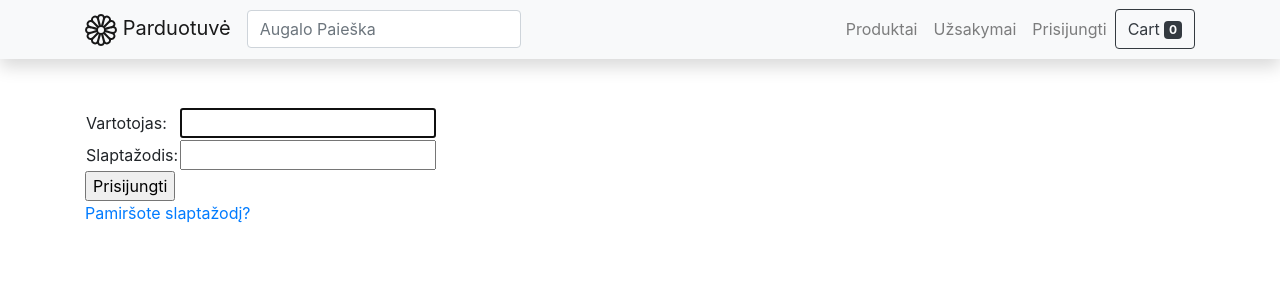
After one commit to MindaugasZitkus/onlineshop_baigiamasis, a Django app: page /accounts/login/ in a window 1280 px wide. The commit adds this page. Shown: the top 300 px of the page. Run offline with Django 4.2, Linux system fonts and the light colour scheme; some libraries are stand-ins or nearby versions.

Commit message:
+ pridejau prisijungti atsijungti mygtukus kurie redirectina i pagrindini ir i login html puslapius

```diff
--- a/mysite/mysite/settings.py
+++ b/mysite/mysite/settings.py
@@ -128,3 +128,7 @@ DEFAULT_AUTO_FIELD = 'django.db.models.BigAutoField'
 MEDIA_ROOT = os.path.join(BASE_DIR, 'onlineshop/media')
 
 MEDIA_URL = '/media/'
+
+LOGIN_REDIRECT_URL = '/'
+
+LOGOUT_REDIRECT_URL = '/'
--- a/mysite/mysite/urls.py
+++ b/mysite/mysite/urls.py
@@ -19,5 +19,6 @@ from django.urls import path, include
 
 urlpatterns = [
     path('admin/', admin.site.urls),
-    path('', include('onlineshop.urls'))
+    path('', include('onlineshop.urls')),
+    path('accounts/', include('django.contrib.auth.urls')),
 ]
--- a/mysite/onlineshop/templates/base.html
+++ b/mysite/onlineshop/templates/base.html
@@ -51,9 +51,9 @@
                     </svg>
                     {{ user.get_username }}</a></li>
                 <li class="nav-item"><a class="nav-link" href="">Mano užsakymai</a></li>
-                <li class="nav-item"><a class="nav-link" href="">Atsijungti</a></li>
+                <li class="nav-item"><a class="nav-link" href="{% url 'logout' %}">Atsijungti</a></li>
                 {% else %}
-                <!--                <li class="nav-item"><a class="nav-link" href="">Prisijungti</a></li>-->
+                                <li class="nav-item"><a class="nav-link" href="{% url 'login' %}">Prisijungti</a></li>
 
 
                 <button class="btn btn-outline-dark" type="submit">
--- /dev/null
+++ b/mysite/onlineshop/templates/registration/login.html
@@ -0,0 +1,35 @@
+{% extends "base.html" %}
+
+{% block "title" %}Prisijungimas{% endblock %}
+
+{% block "content" %}
+
+  {% if form.errors %}
+    <p>Prisijungimo klaida, bandykite dar kartą!</p>
+  {% endif %}
+
+  {% if next %}
+    {% if user.is_authenticated %}
+      <p>Neturite prieigos prie šios informacijos. Turite prisijungti.</p>
+    {% endif %}
+  {% endif %}
+
+  <form method="post" action="{% url 'login' %}">
+    {% csrf_token %}
+    <table>
+      <tr>
+        <td>Vartotojas: </td>
+        <td>{{ form.username }}</td>
+      </tr>
+      <tr>
+        <td>Slaptažodis: </td>
+        <td>{{ form.password }}</td>
+      </tr>
+    </table>
+    <input type="submit" value="Prisijungti" />
+    <input type="hidden" name="next" value="{{ next }}" />
+  </form>
+
+  <p><a href="{% url 'password_reset' %}">Pamiršote slaptažodį?</a></p>
+
+{% endblock %}
```
